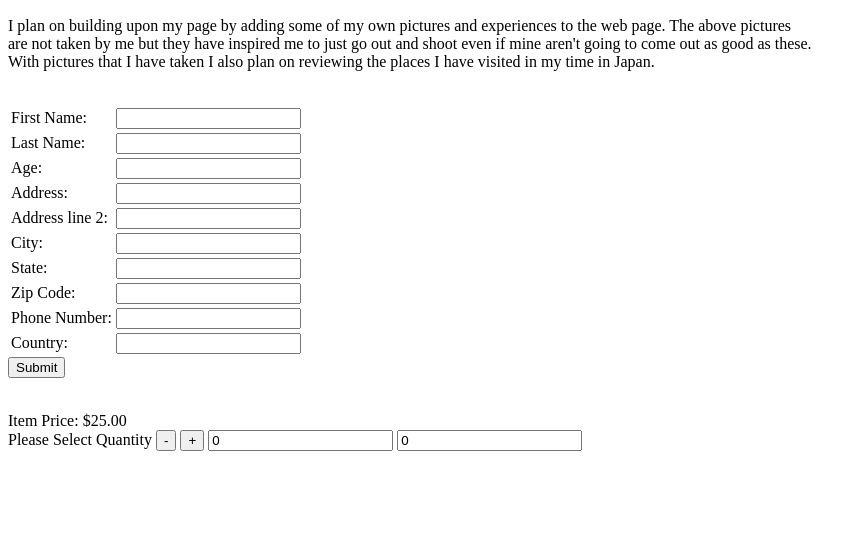
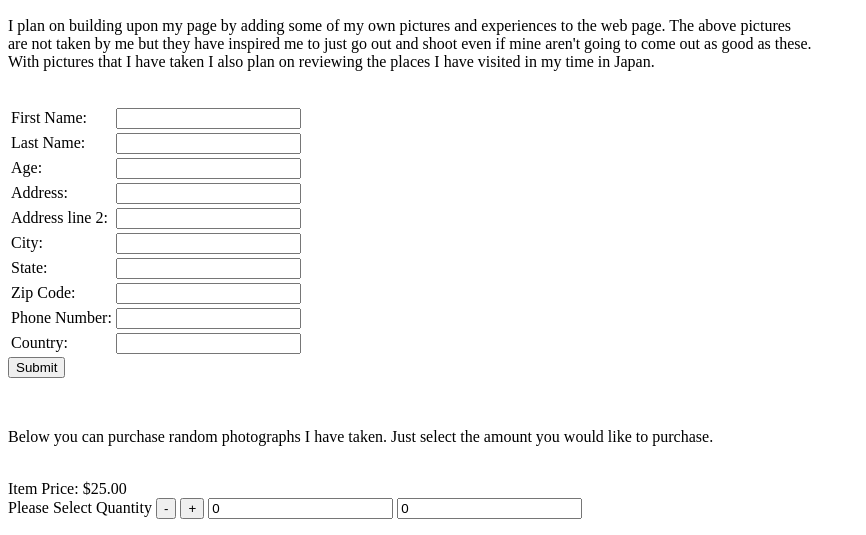
Before and after one commit to bryanpina/bryanpina.github.io, a plain HTML site: page index.html in a window 1280 px wide. Shown: the part 829-1364 px from the top of the page, without its empty margins (0-866 px from the left). Before the commit the page ends 1296 px from the top, so only its background shows below. Drawn offline with Linux system fonts and the light colour scheme.

Commit message:
Update index.html

```diff
--- a/index.html
+++ b/index.html
@@ -74,6 +74,8 @@
 	<input type="submit" />
 	    <br>
 	    </form>
+	  <br>
+	  <p> Below you can purchase random photographs I have taken. Just select the amount you would like to purchase.
 
 <html lang="en">
 <head>
```
